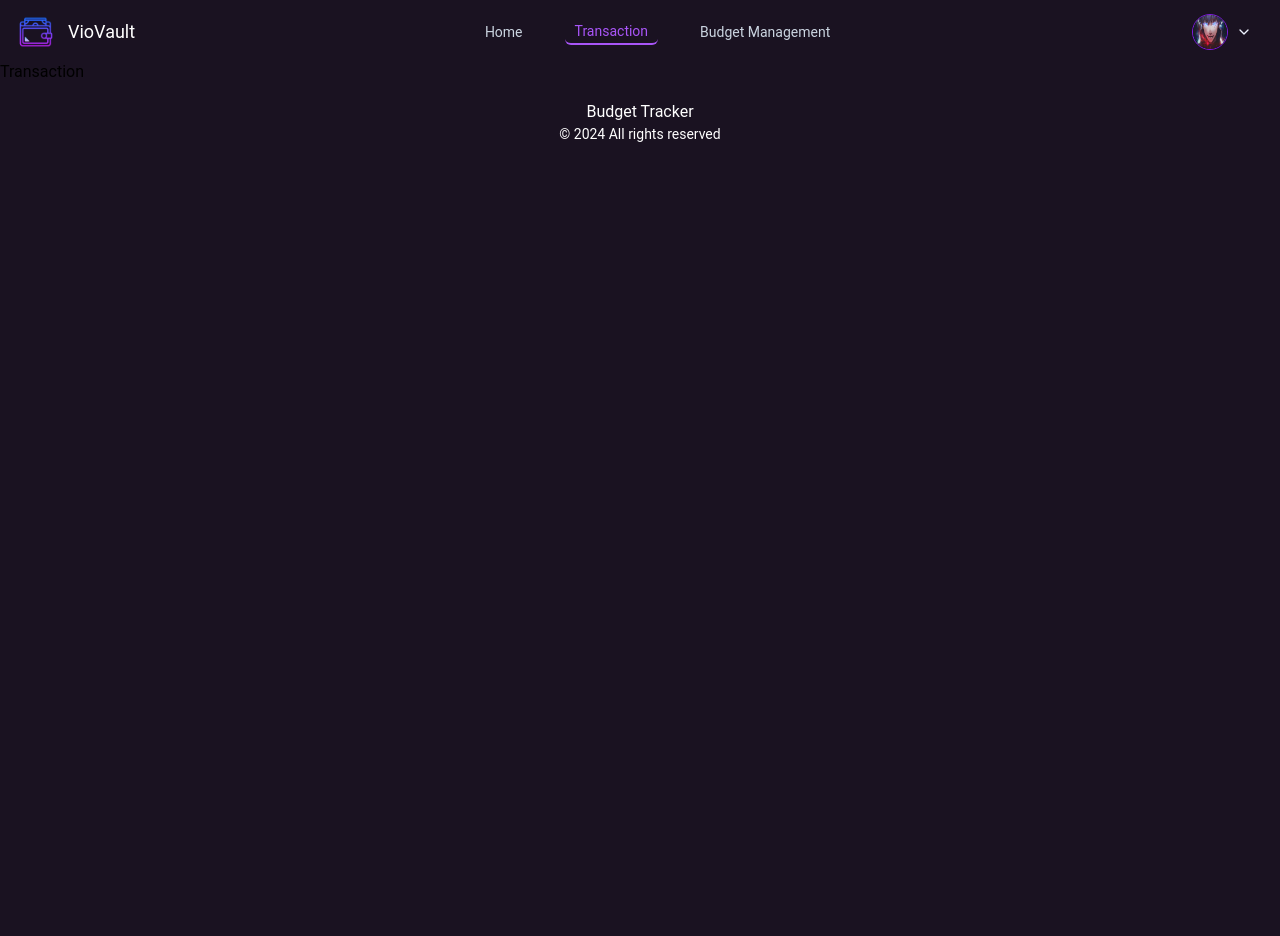
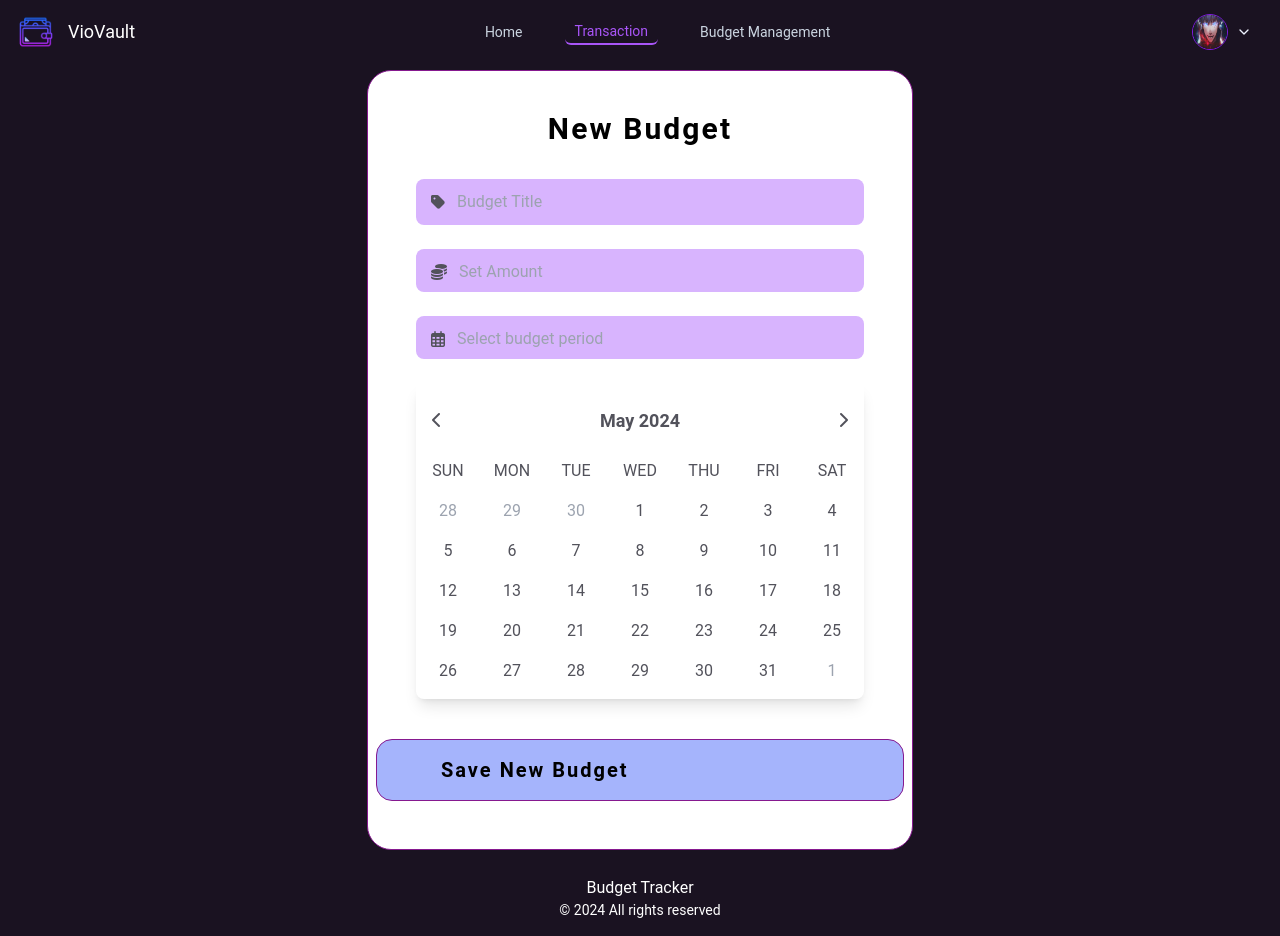
Before and after one commit to Danny2705/budget-application, a React (Create React App) app: page /transaction in a window 1280 px wide. Before the commit the page ends 800 px from the top, so only its background shows below. Built offline with nearby package versions, Linux system fonts and the light colour scheme; no server answers; sample sign-in values are in the browser's storage.

Commit message:
changed files from budget to transaction

```diff
--- a/src/screens/Budget/Budget.jsx
+++ b/src/screens/Budget/Budget.jsx
@@ -1,16 +1,11 @@
 import React from "react";
 import Layout from "../Layout/Layout";
-
-// TODO: see calendar component render on page
-// REMOVE component and insert where needed
-import NewBudget from "../../components/NewBudget";
 
 export default function Budget() {
   return (
     <Layout>
       <h1 className='mt-[60px] text-white'>Budget</h1>
       <div>
-        <NewBudget />
       </div>
     </Layout>
   );
--- a/src/screens/Transaction/Transaction.jsx
+++ b/src/screens/Transaction/Transaction.jsx
@@ -1,10 +1,16 @@
 import React from "react";
 import Layout from "../Layout/Layout";
+import NewBudget from "../../components/NewBudget";
 
 export default function Transaction() {
+  // TODO:see calendar component render on page
+  // REMOVE component and insert where needed
   return (
     <Layout>
-      <h1 className='mt-[60px]'>Transaction</h1>
+      <h1 className="mt-[60px]"></h1>
+      <div>
+        <NewBudget />
+      </div>
     </Layout>
   );
 }
```
